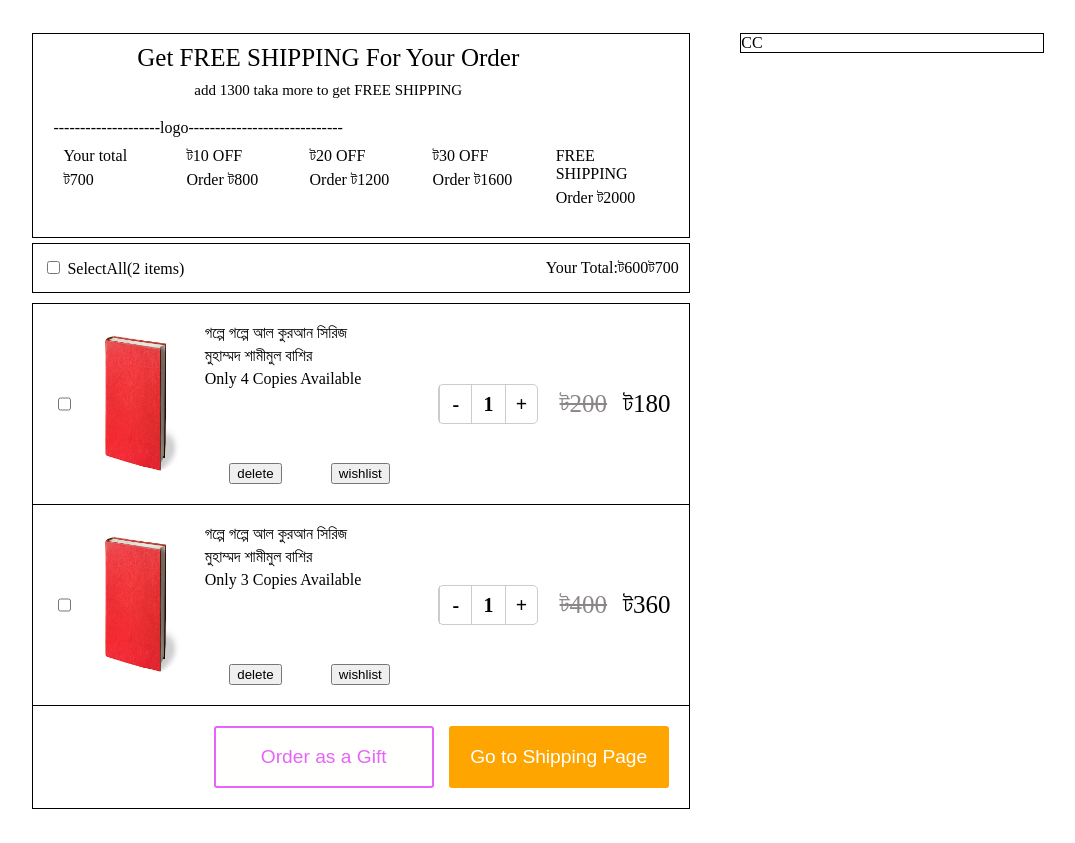
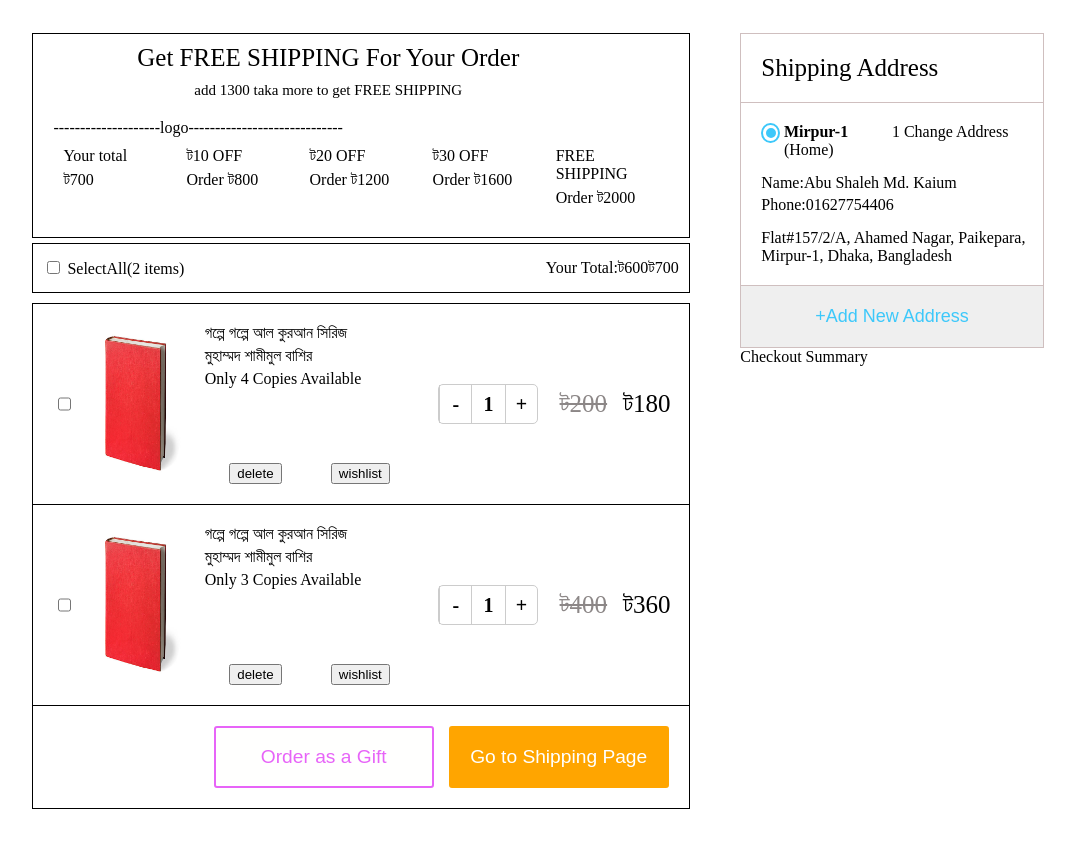
Before and after one commit to SardarPiash/rokomari_task, a plain HTML site: page index.html in a window 1280 px wide. Shown: the whole page, without its empty margins (102-1177 px from the left). Drawn offline with Linux system fonts and the light colour scheme.

Commit message:
shipping card done

```diff
--- a/css/desktop.css
+++ b/css/desktop.css
@@ -23,7 +23,8 @@
 .ship-address-container{
     width: 30%;
     height: 100%;
-    border: 1px solid black;
+    display: flex;
+    flex-direction: column;
 }
 
 /* order-track-container */
@@ -274,3 +275,95 @@
 .border{
     border-top: 1px solid black;
 }
+
+/* shipping address container css */
+.ship-address{
+    width: 100%;
+    height: auto;
+    border: 1px solid rgb(207, 191, 191);
+
+}
+
+.ship-address-text{
+    width: 100%;
+    height: auto;
+    font-size: 25px;
+    padding: 20px;
+}
+
+.customer-address-container{
+    width: 100%;
+    height: auto;
+    display: flex;
+    flex-direction: column;
+    gap: 15px;
+}
+.customer-address{
+    width: 100%;
+    height: auto;
+    display: flex;
+    flex-direction: row;
+    justify-content: space-around;
+    padding: 20px 20px 0 20px;
+}
+.address-location{
+    width: 50%;
+    height: 100%;
+    display: flex;
+    flex-direction: row;
+    gap: 4px;
+}
+.change-location{
+    width: 50%;
+    height: 100%;
+}
+.circle-1 {
+    display: flex;
+    align-items: center;
+    justify-content: center;
+    width: 20px;
+    height: 20px;
+    border: 2px solid rgb(61, 200, 250);
+    border-radius: 50%;
+}
+
+.circle-2 {
+    width: 10px;
+    height: 10px;
+    border: 2px solid rgb(61, 200, 250);
+    border-radius: 50%;
+    background-color: rgb(61, 200, 250);
+}
+.customer-name{
+    width: 100%;
+    height: 100%;
+    padding: 0px 20px 0 20px;
+    display: flex;
+    flex-direction: column;
+    gap: 4px;
+}
+.customer-fulladdress{
+    width: 100%;
+    height: auto;
+    padding: 0 0 20px 20px;
+
+}
+.customer-fulladdress>span{
+    width: 100%;
+    height: 100%;
+}
+.add-new-address{
+    width: 100%;
+    height: 100%;
+}
+.add-new-address>button{
+    width: 100%;
+    height: auto;
+    padding: 20px 10px 20px 10px;
+    font-size: 18px;
+    border: none;
+    font-weight: 500;
+    color: rgb(61, 200, 250);
+    cursor: pointer;
+
+}
--- a/index.html
+++ b/index.html
@@ -56,7 +56,27 @@
         </div>
         <!-- shipping container -->
         <div class="ship-address-container">
-CC
+          <!-- shipping address div -->
+        <div class="ship-address">
+           <div class="ship-address-text">
+            <span>Shipping Address</span>
+           </div>
+           <div style="border-top:1px solid rgb(207, 191, 191) ;"></div>
+           <div></div>
+           <div id="customer-address">
+           </div>
+           <div style="border-top:1px solid rgb(207, 191, 191) ;"></div>
+           <div class="add-new-address">
+           <button> +Add New Address</button>
+           </div>
+        </div>
+        <!-- checkout summary -->
+         <div>
+          <div>
+            <span>Checkout Summary</span>
+            <span style="border-top: 1px solid black;"></span>
+          </div>
+         </div>
         </div>
       </div>
     </div>
--- a/js/main.js
+++ b/js/main.js
@@ -141,8 +141,50 @@ function OrderList() {
   orderListDiv.appendChild(orderConfimDiv);
 }
 
+// shipping address function
+const addressData = {
+  area: "Mirpur-1",
+  name: "Abu Shaleh Md. Kaium",
+  place:"Home",
+  phone: "01627754406",
+  fullAddress: "Flat#157/2/A, Ahamed Nagar, Paikepara, Mirpur-1, Dhaka, Bangladesh ",
+};
+function CustomerAddress(addressData){
+        const customerAddressDiv = document.getElementById('customer-address');
+       // customerAddressDiv.classList.add('customer-address-container')
+        const address = document.createElement('div');
+        address.innerHTML = `
+        <div class="customer-address-container">
+        <div class="customer-address">
+            <div class="address-location">
+               <span class="circle-1">
+               <span class="circle-2"></span>
+               </span>
+               <span><b>${addressData.area}</b> (${addressData.place})</span>
+            </div>
+            <div class="change-location">
+               <span>1</span>
+               <span>Change Address</span>
+            </div>
+        </div>
+        <div class="customer-name">
+           <span>Name:${addressData.name}</span>
+           <span>Phone:${addressData.phone}</span>
+        </div>
+        <div class="customer-fulladdress">
+           <span>${addressData.fullAddress}</span>
+        </div>
+        </div>
+        `;
+
+        customerAddressDiv.appendChild(address)
+}
+
+
+
 document.addEventListener("DOMContentLoaded", () => {
   DiscountAmount();
   SelectAll();
   OrderList();
+  CustomerAddress(addressData);
 });
```
